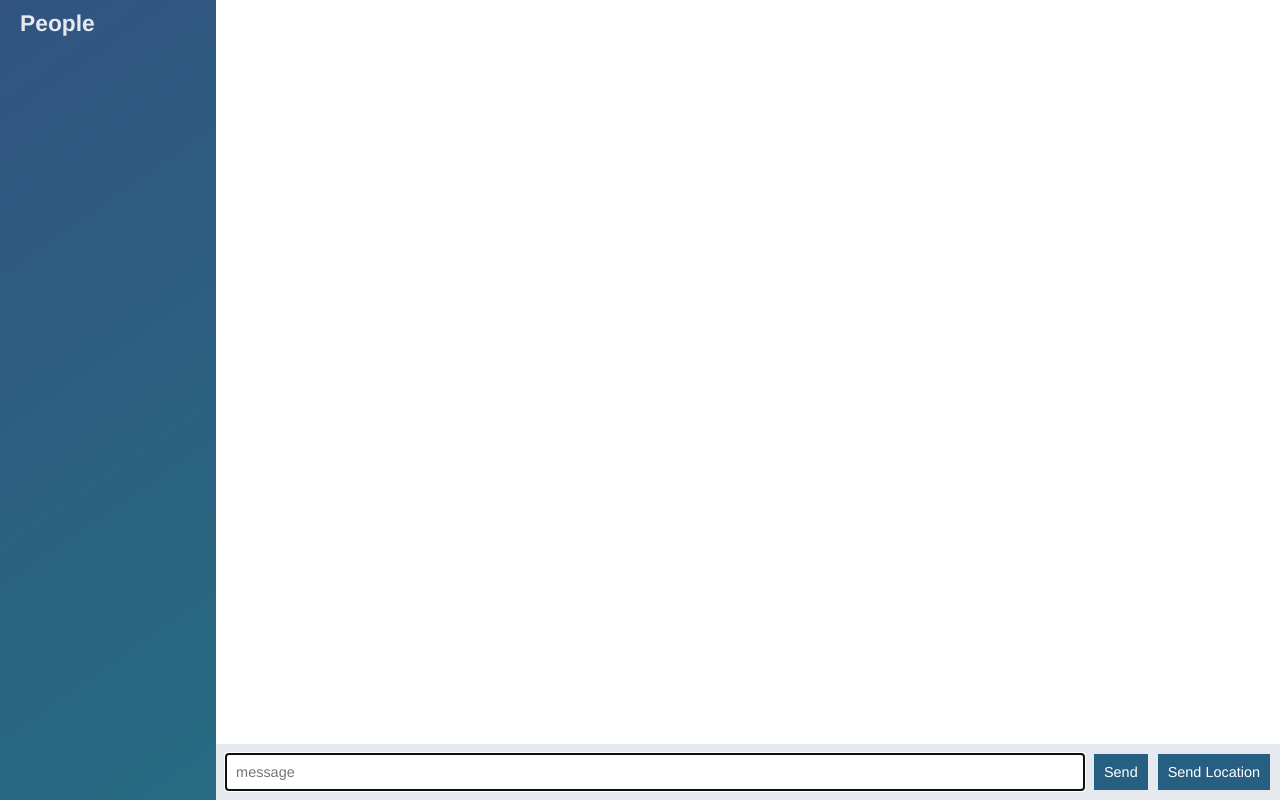
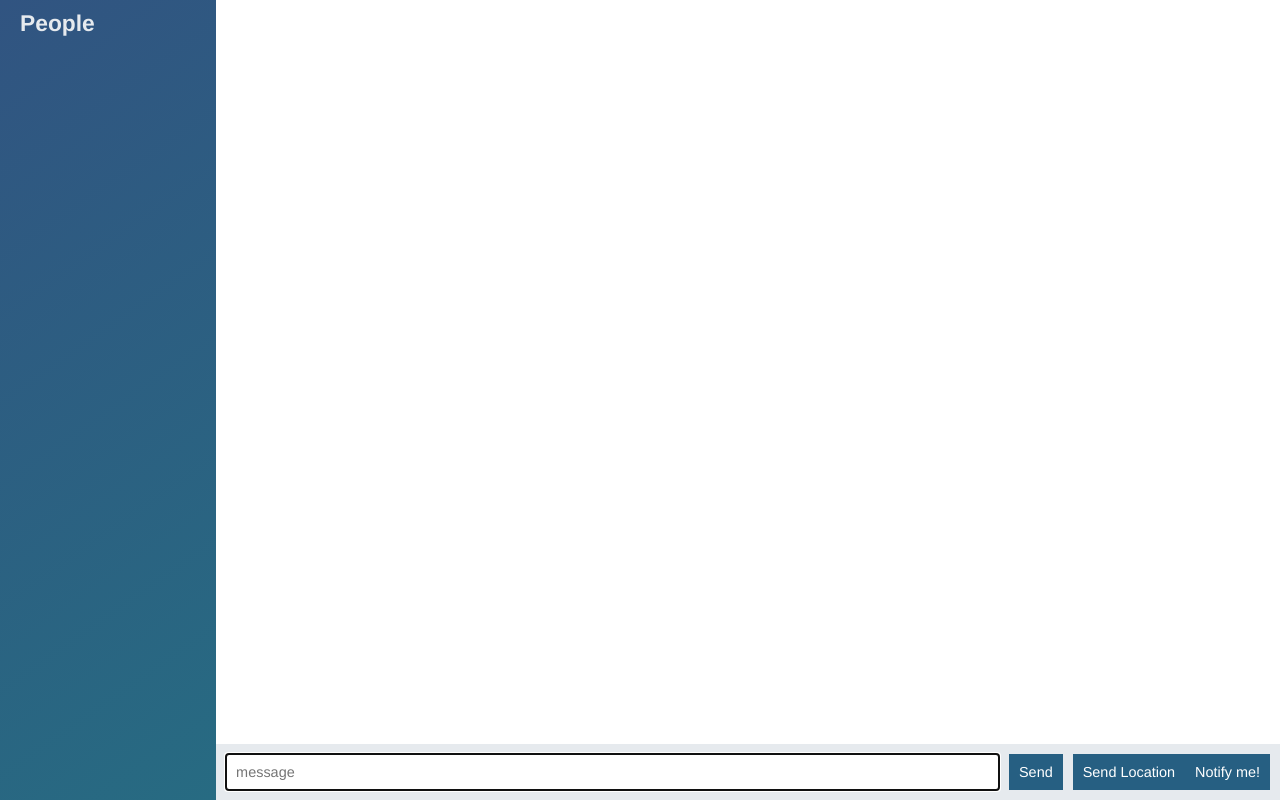
Before and after one commit to pam-vanshi/Ingenium-Chat, a website: page public/index.html in a window 1280 px wide. Drawn offline with nearby package versions, Linux system fonts and the light colour scheme; no server answers.

Commit message:
Web Notification

```diff
--- a/public/index.html
+++ b/public/index.html
@@ -3,6 +3,7 @@
 <html>
 <head>
   <meta charset="utf-8">
+  <title> Chat | ChatApp </title>
  <link rel="stylesheet" href="/css/style.css">
 </head>
 <body class="chat">
@@ -21,6 +22,7 @@
       <button>Send</button>
      </form>
      <button id="send-location">Send Location</button>
+     <button onclick="notifyMe()">Notify me!</button>
     </div>
 
   </div>
--- a/public/js/index.js
+++ b/public/js/index.js
@@ -73,3 +73,29 @@ locationButton.on('click', function () {
     alert('Unable to fetch location.');
   });
 });
+
+function notifyMe() {
+  // Let's check if the browser supports notifications
+  if (!("Notification" in window)) {
+    alert("This browser does not support desktop notification");
+  }
+
+  // Let's check whether notification permissions have already been granted
+  else if (Notification.permission === "granted") {
+    // If it's okay let's create a notification
+    var notification = new Notification("Aur lodu!");
+  }
+
+  // Otherwise, we need to ask the user for permission
+  else if (Notification.permission !== "denied") {
+    Notification.requestPermission(function (permission) {
+      // If the user accepts, let's create a notification
+      if (permission === "granted") {
+        var notification = new Notification("Aur lodu !");
+      }
+    });
+  }
+
+  // At last, if the user has denied notifications, and you
+  // want to be respectful there is no need to bother them any more.
+}
```
